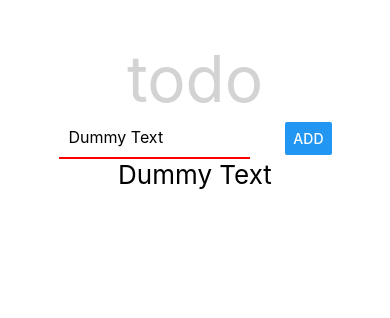
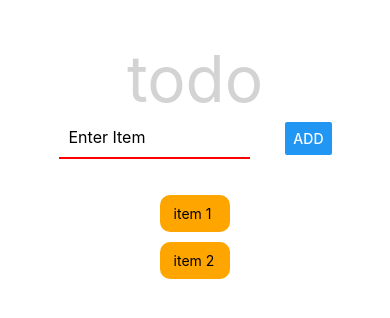
Before and after one commit to HamzaAhmedSheikh/react-native-todo-app-with-expo, a React Native app: screen / in a window 390 px wide. Shown: the top 318 px of the page. Built offline with nearby package versions, Linux system fonts and the light colour scheme.

Commit message:
adding items

```diff
--- a/src/components/todo-app/TodoApp.js
+++ b/src/components/todo-app/TodoApp.js
@@ -2,11 +2,12 @@ import React, { useState } from 'react';
 import { StyleSheet, Text, TextInput, View, Button, ScrollView, TouchableOpacity, Keyboard } from 'react-native';
 
 export default function TodoApp() {
-   const [getText, setText] = useState("Dummy Text");
-   const [getList, setList] = useState([]);
+   const [getText, setText] = useState('');
+   const [getList, setList] = useState(['item 1', 'item 2']);
 
    let addItem = () => {
       console.log(getText);
+      setList([...getList, getText]);
       setText('');
    }
 
@@ -26,6 +27,14 @@ export default function TodoApp() {
      <View>
        <Text style={{ fontSize: 26 }}> {getText} </Text>
      </View>
+
+     <ScrollView>
+      {getList.map((item) =>
+          <View style={styles.scrollviewItem}>
+            <Text> {item} </Text>
+          </View>
+      )}
+     </ScrollView>
     </View>
   )
 }
@@ -57,5 +66,15 @@ const styles = StyleSheet.create({
     fontSize: 16,
     padding: 10,
   },
+  scrollviewItem: {
+    flexDirection: 'row',
+    justifyContent: 'space-between',
+    backgroundColor: 'orange',
+    alignSelf: 'center',
+    padding: 10,
+    margin: 5,
+    width: '90%',
+    borderRadius: 10,
+  },
 
 });
```
